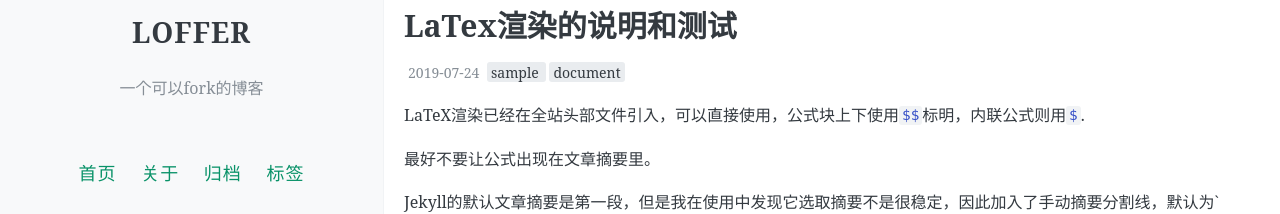
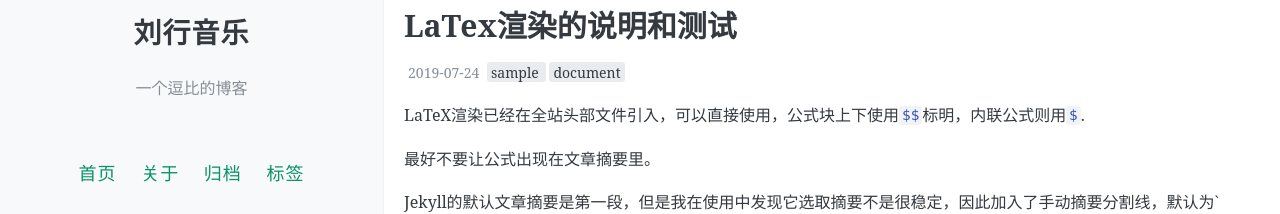
Before and after one commit to myawei/520, a Jekyll site: the page built from index.html, in a window 1280 px wide. Shown: the part 290-504 px from the top of the page. Built offline with Jekyll 4.4.1, drawn with Linux system fonts in a browser that asks for light colours; the list of posts is cut into pages by our own code; comment, search, counter and statistics services are not loaded.

Commit message:
Update _config.yml

```diff
--- a/_config.yml
+++ b/_config.yml
@@ -7,8 +7,8 @@
 # 井号后面的文字是说明文档，不会被程序读取。
 
 # 描述/签名
-name: LOFFER
-description: 一个可以fork的博客
+name: 刘行音乐
+description: 一个逗比的博客
 
 # 输入你的网站域名（如果你没有添加自己的域名，而是直接用GitHub pages分配的域名的话可以省略）
 url:
```
